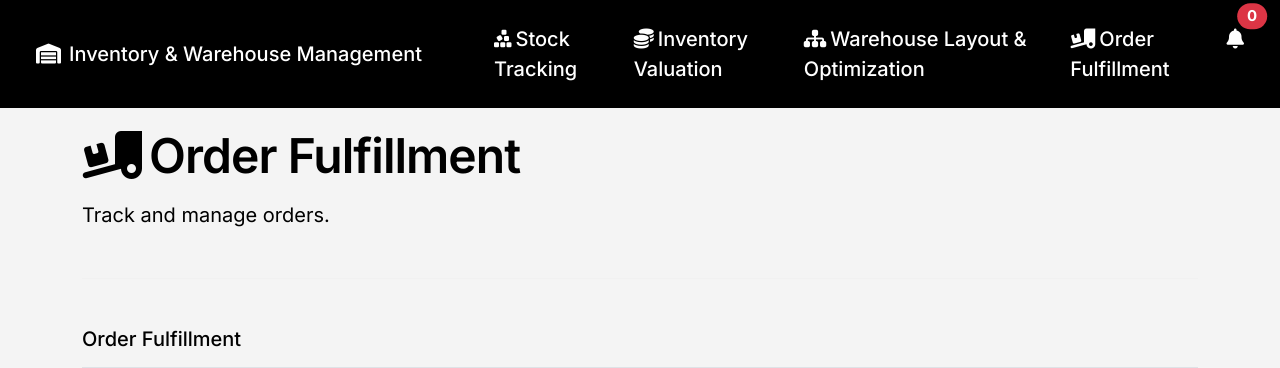
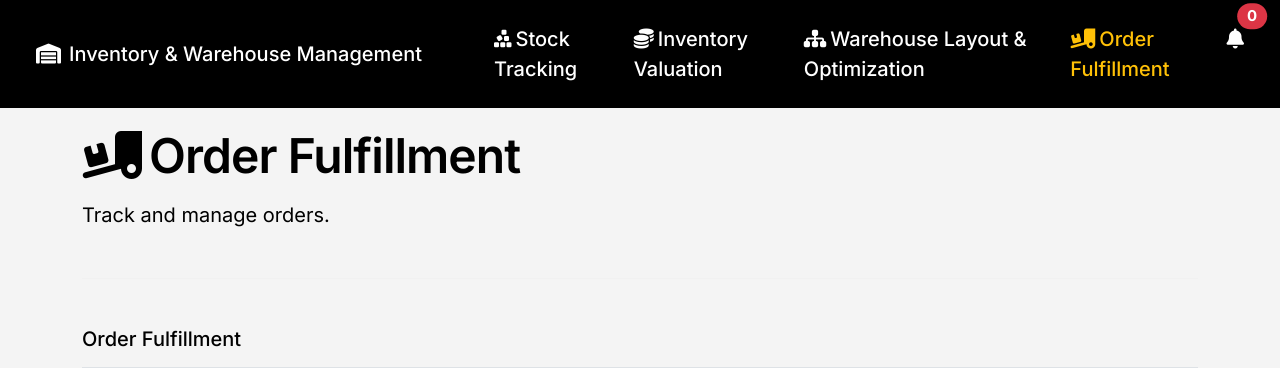
Before and after one commit to Scammur/ITECPROJECT, a PHP site: page /order-fulfillment.php in a window 1280 px wide. Shown: the top 368 px of the page. Run offline with PHP 8.4, Linux system fonts and the light colour scheme; data comes from the database, SQL or seed files in the repository.

Commit message:
Update order-fulfillment.php

```diff
--- a/order-fulfillment.php
+++ b/order-fulfillment.php
@@ -148,7 +148,7 @@ include 'config/config.php';
                         <a class="nav-link" href="warehouse-layout-optimization.php"><i class="fa-solid fa-sitemap me-1"></i>Warehouse Layout & Optimization</a>
                     </li>
                     <li class="nav-item">
-                        <a class="nav-link" href="order-fulfillment.php"><i class="fa-solid fa-truck-ramp-box me-1"></i>Order Fulfillment</a>
+                        <a class="nav-link active" href="order-fulfillment.php"><i class="fa-solid fa-truck-ramp-box me-1"></i>Order Fulfillment</a>
                     </li>
                     <li>
                         <div class="nav-item dropdown me-3">
```
